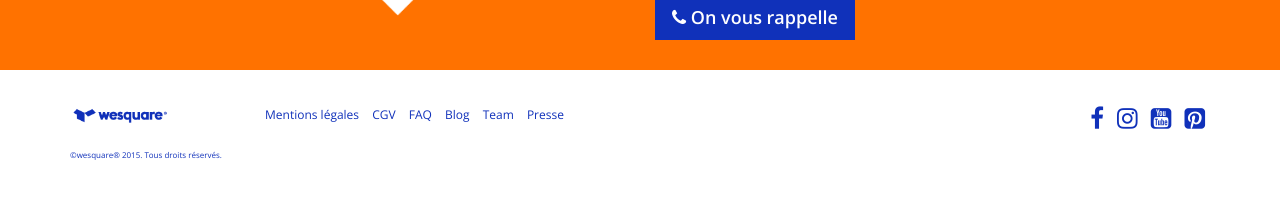
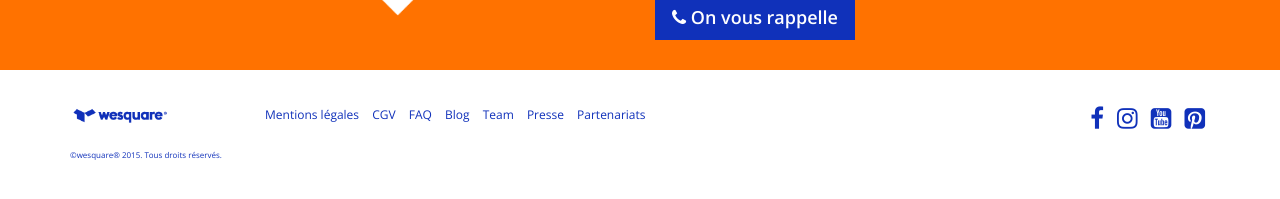
Before and after one commit to Seb1501/wesquare, a Jekyll site: the page built from index.html, in a window 1280 px wide and 900 px high, scrolled down 4249 px. Shown: the part 683-882 px from the top of the window. Built offline with Jekyll 4.4.1, drawn with Linux system fonts in a browser that asks for light colours; nearby versions of some CDN libraries; Markdown is read by kramdown in place of the engine named in the settings.

Commit message:
Ajout lien partenariat

```diff
--- a/_layouts/default.html
+++ b/_layouts/default.html
@@ -195,6 +195,9 @@
               <li>
                 <a href="#">Presse</a>
               </li>
+              <li>
+                <a href="#">Partenariats</a>
+              </li>
           </div>
           <div class="col-sm-6 col-md-5 text-right social">
             <ul class="list-inline">
--- a/_layouts/second.html
+++ b/_layouts/second.html
@@ -195,6 +195,9 @@
               <li>
                 <a href="#">Presse</a>
               </li>
+              <li>
+                <a href="#">Partenariats</a>
+              </li>
           </div>
           <div class="col-sm-6 col-md-5 text-right social">
             <ul class="list-inline">
```
Also changed, not shown: 13 other files.
